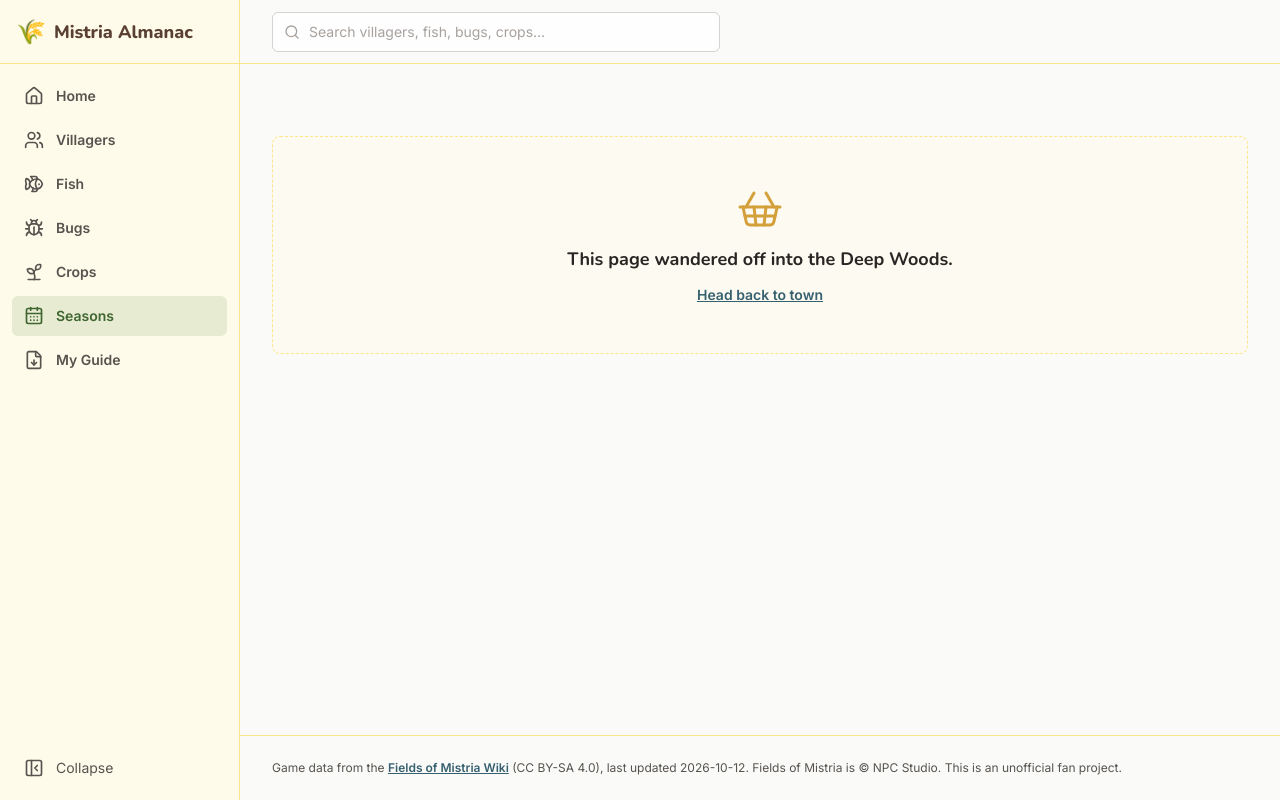
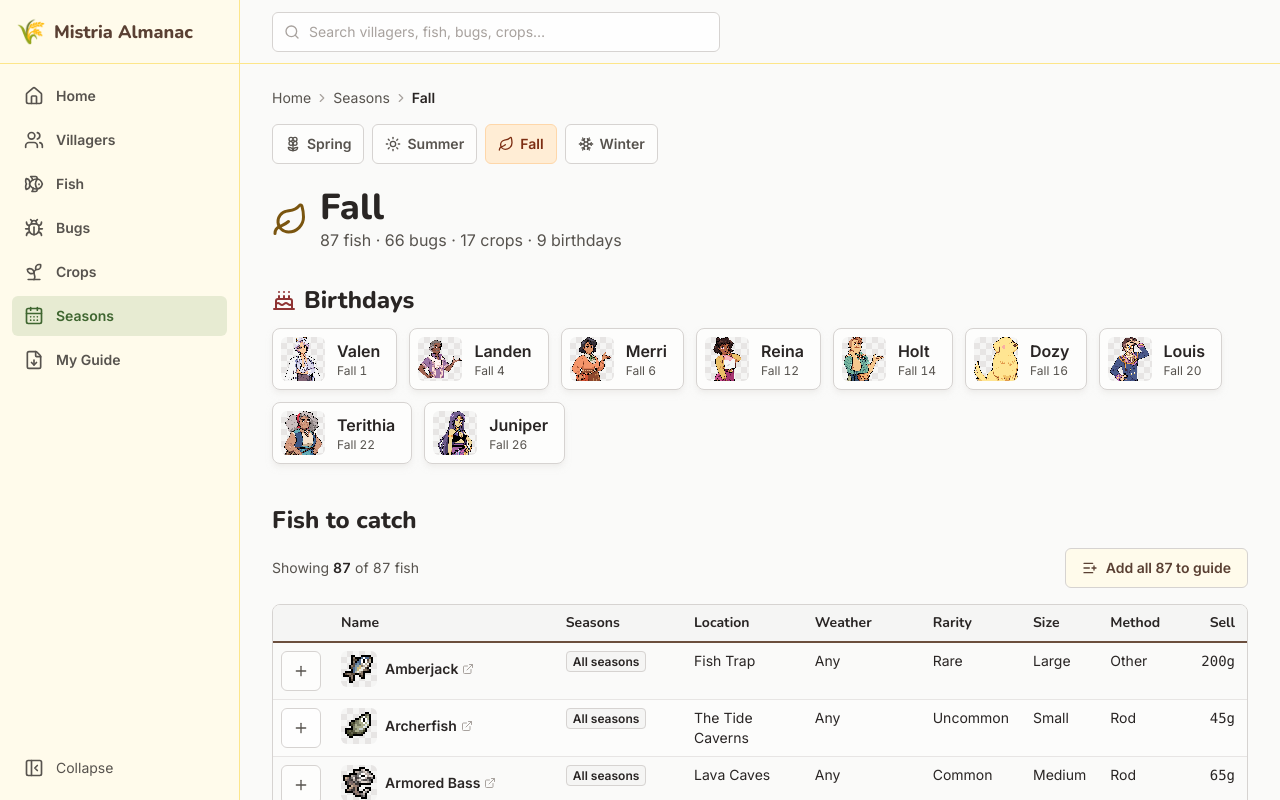
Before and after one commit to M4c-beth/DB_mistria, a Next.js app: page /seasons/fall/ in a window 1280 px wide. Before the commit this address had no page. Shown: the top 800 px of the page. Built offline with nearby package versions, Linux system fonts and the light colour scheme.

Commit message:
Add season pages

```diff
--- /dev/null
+++ b/app/seasons/[season]/page.tsx
@@ -0,0 +1,127 @@
+import { Suspense } from 'react';
+import type { Metadata } from 'next';
+import Link from 'next/link';
+import { notFound } from 'next/navigation';
+import { Cake } from 'lucide-react';
+import { getBirthdaysInSeason, getBugs, getCrops, getFish } from '@/lib/data';
+import { SEASONS, type Season } from '@/lib/data/schemas';
+import { cn } from '@/lib/utils';
+import { Breadcrumbs } from '@/components/layout/Breadcrumbs';
+import { CollectionTable } from '@/components/collections/CollectionTable';
+import { SEASON_ICON, SEASON_STYLE } from '@/components/ui/SeasonTag';
+import { Sprite } from '@/components/ui/Sprite';
+import { TableSkeleton } from '@/components/ui/TableSkeleton';
+
+interface Params {
+  params: Promise<{ season: string }>;
+}
+
+export const dynamicParams = false;
+
+export function generateStaticParams(): { season: string }[] {
+  return SEASONS.map((s) => ({ season: s.toLowerCase() }));
+}
+
+function toSeason(slug: string): Season | undefined {
+  return SEASONS.find((s) => s.toLowerCase() === slug);
+}
+
+export async function generateMetadata({ params }: Params): Promise<Metadata> {
+  const season = toSeason((await params).season);
+  return season
+    ? { title: `${season} Guide`, description: `Fish, bugs and crops available in ${season}, plus villager birthdays.` }
+    : {};
+}
+
+export default async function SeasonPage({ params }: Params): Promise<React.JSX.Element> {
+  const season = toSeason((await params).season);
+  if (!season) notFound();
+
+  const fish = getFish().filter((f) => f.seasons.includes(season));
+  const bugs = getBugs().filter((b) => b.seasons.includes(season));
+  const crops = getCrops().filter((c) => c.seasons.includes(season));
+  const birthdays = getBirthdaysInSeason(season);
+  const Icon = SEASON_ICON[season];
+
+  return (
+    <>
+      <Breadcrumbs items={[{ label: 'Seasons', href: '/seasons/spring/' }, { label: season }]} />
+
+      <nav aria-label="Seasons" className="mb-6 flex flex-wrap gap-2">
+        {SEASONS.map((s) => {
+          const SIcon = SEASON_ICON[s];
+          const active = s === season;
+          return (
+            <Link
+              key={s}
+              href={`/seasons/${s.toLowerCase()}/`}
+              aria-current={active ? 'page' : undefined}
+              className={cn(
+                'pill',
+                active ? SEASON_STYLE[s] : 'border-stone-300 bg-white/60 text-stone-600 hover:bg-amber-100',
+              )}
+            >
+              <SIcon aria-hidden className="size-4" />
+              {s}
+            </Link>
+          );
+        })}
+      </nav>
+
+      <div className="mb-8 flex items-center gap-3">
+        <Icon aria-hidden className="size-9 text-harvest-gold-ink" />
+        <div>
+          <h1 className="text-3xl md:text-4xl">{season}</h1>
+          <p className="text-stone-600">
+            {fish.length} fish · {bugs.length} bugs · {crops.length} crops · {birthdays.length} birthdays
+          </p>
+        </div>
+      </div>
+
+      {birthdays.length > 0 && (
+        <section className="mb-10" aria-labelledby="birthdays">
+          <h2 id="birthdays" className="mb-3 flex items-center gap-2 text-2xl">
+            <Cake aria-hidden className="size-6 text-berry-red-ink" /> Birthdays
+          </h2>
+          <ul className="flex flex-wrap gap-3">
+            {birthdays.map((v) => (
+              <li key={v.slug}>
+                <Link
+                  href={`/villagers/${v.slug}/`}
+                  className="card flex items-center gap-3 p-2 pr-4 transition-all duration-200 hover:-translate-y-1 hover:shadow-lg"
+                >
+                  <Sprite src={v.portrait} alt="" size={36} />
+                  <span>
+                    <span className="block font-semibold">{v.name}</span>
+                    <span className="block text-xs tabular-nums text-stone-600">{v.birthday}</span>
+                  </span>
+                </Link>
+              </li>
+            ))}
+          </ul>
+        </section>
+      )}
+
+      <SeasonSection id="fish" title="Fish to catch">
+        <CollectionTable kind="fish" rows={fish} season={season} />
+      </SeasonSection>
+      <SeasonSection id="bugs" title="Bugs to catch">
+        <CollectionTable kind="bugs" rows={bugs} season={season} />
+      </SeasonSection>
+      <SeasonSection id="crops" title="Crops to plant">
+        <CollectionTable kind="crops" rows={crops} season={season} />
+      </SeasonSection>
+    </>
+  );
+}
+
+function SeasonSection({ id, title, children }: { id: string; title: string; children: React.ReactNode }): React.JSX.Element {
+  return (
+    <section className="mb-10" aria-labelledby={`${id}-heading`}>
+      <h2 id={`${id}-heading`} className="mb-3 text-2xl">
+        {title}
+      </h2>
+      <Suspense fallback={<TableSkeleton rows={4} />}>{children}</Suspense>
+    </section>
+  );
+}
```
